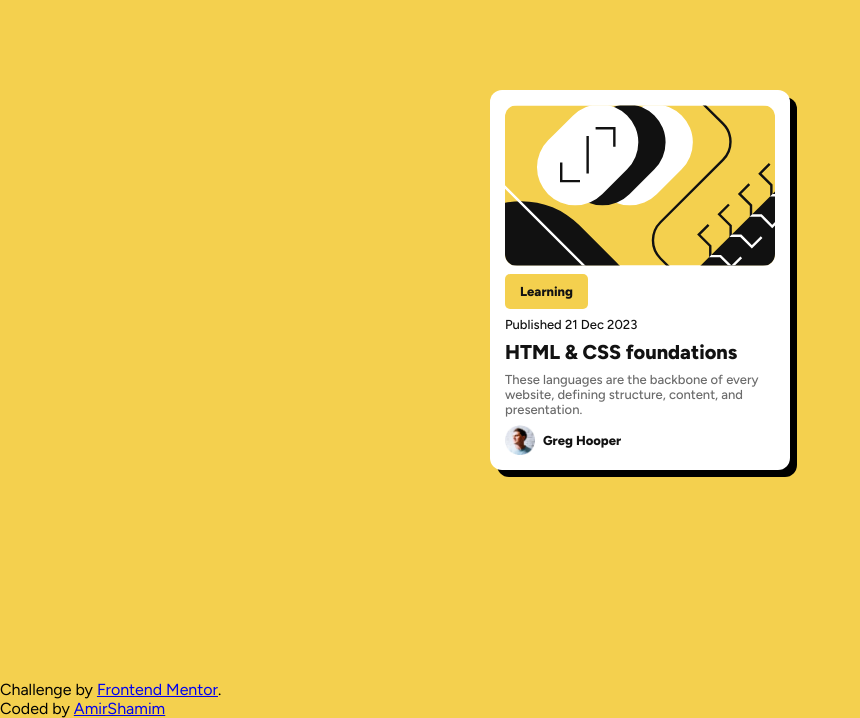
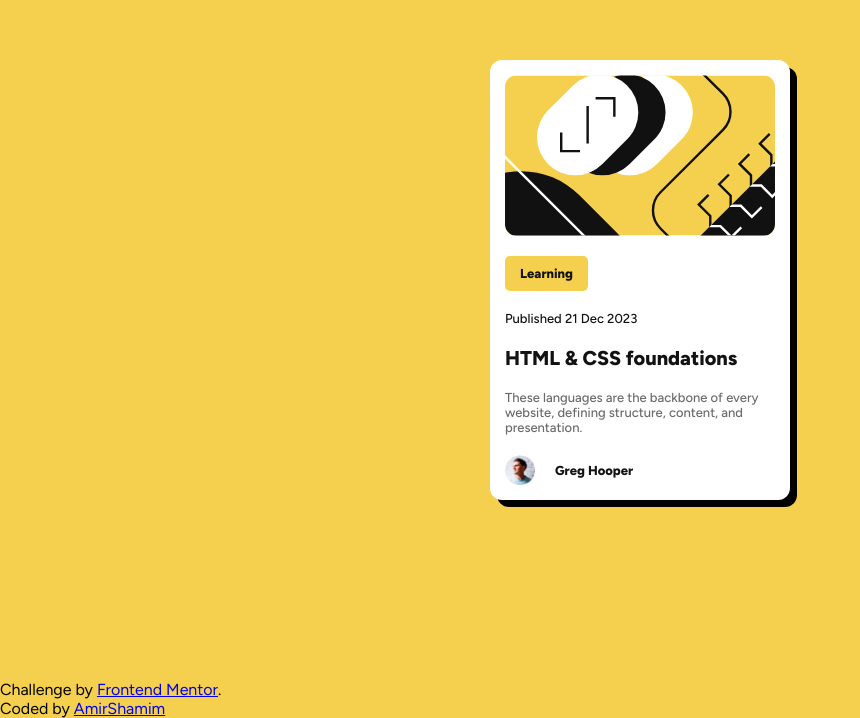
Before and after one commit to AmirShamim/blog-preview, a plain HTML site: page index.html in a window 1280 px wide. Shown: the part 120-838 px from the top of the page, without its empty margins (0-860 px from the left). Drawn offline with Linux system fonts and the light colour scheme.

Commit message:
Updated .flex.gap{gap: 20px;}

```diff
--- a/style.css
+++ b/style.css
@@ -33,7 +33,7 @@
     flex-direction: row;
 }
 .flex.gap-min{
-    gap: 0.5rem;
+    gap: 20px;
 }
 .semibold{
     font-weight: 500;
```
